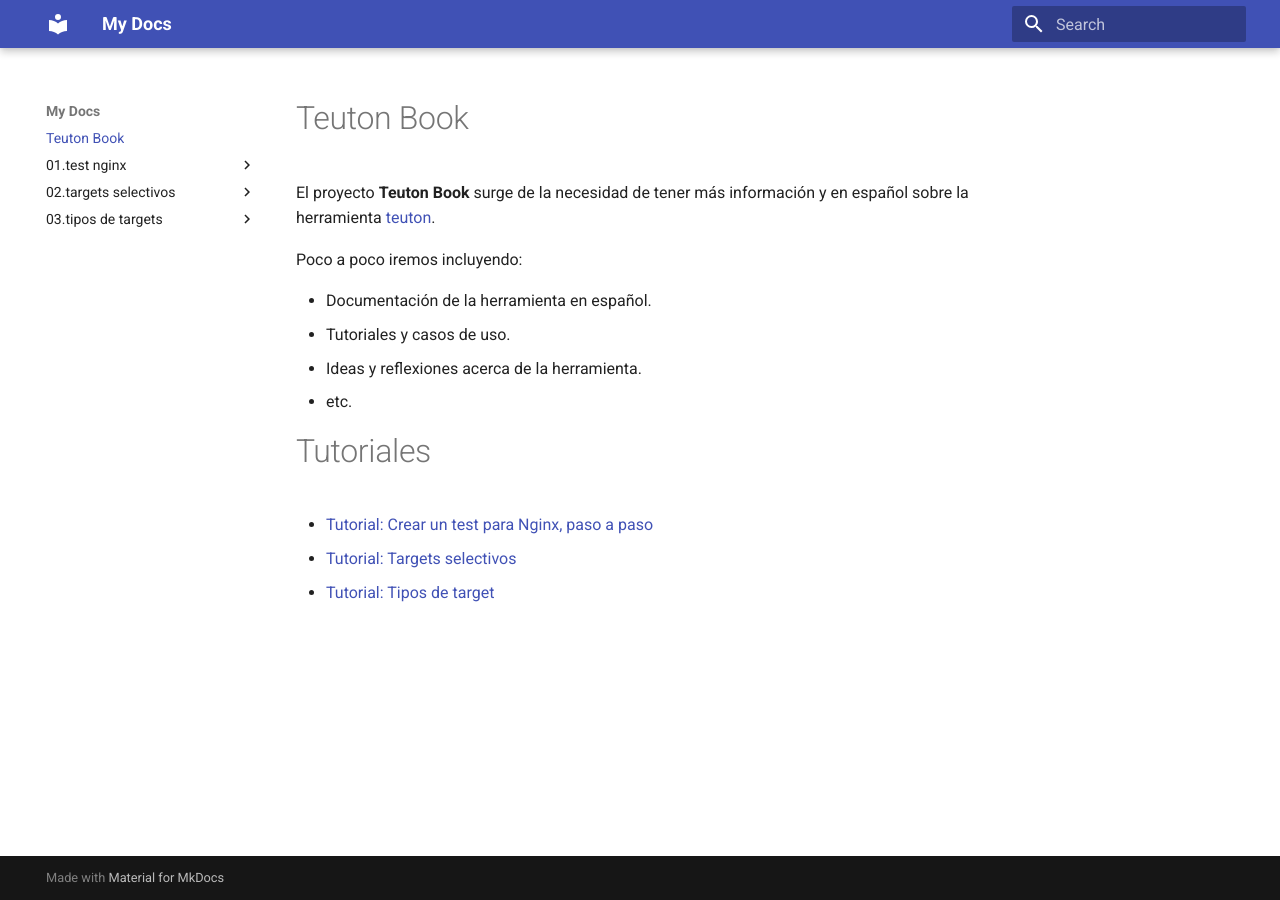
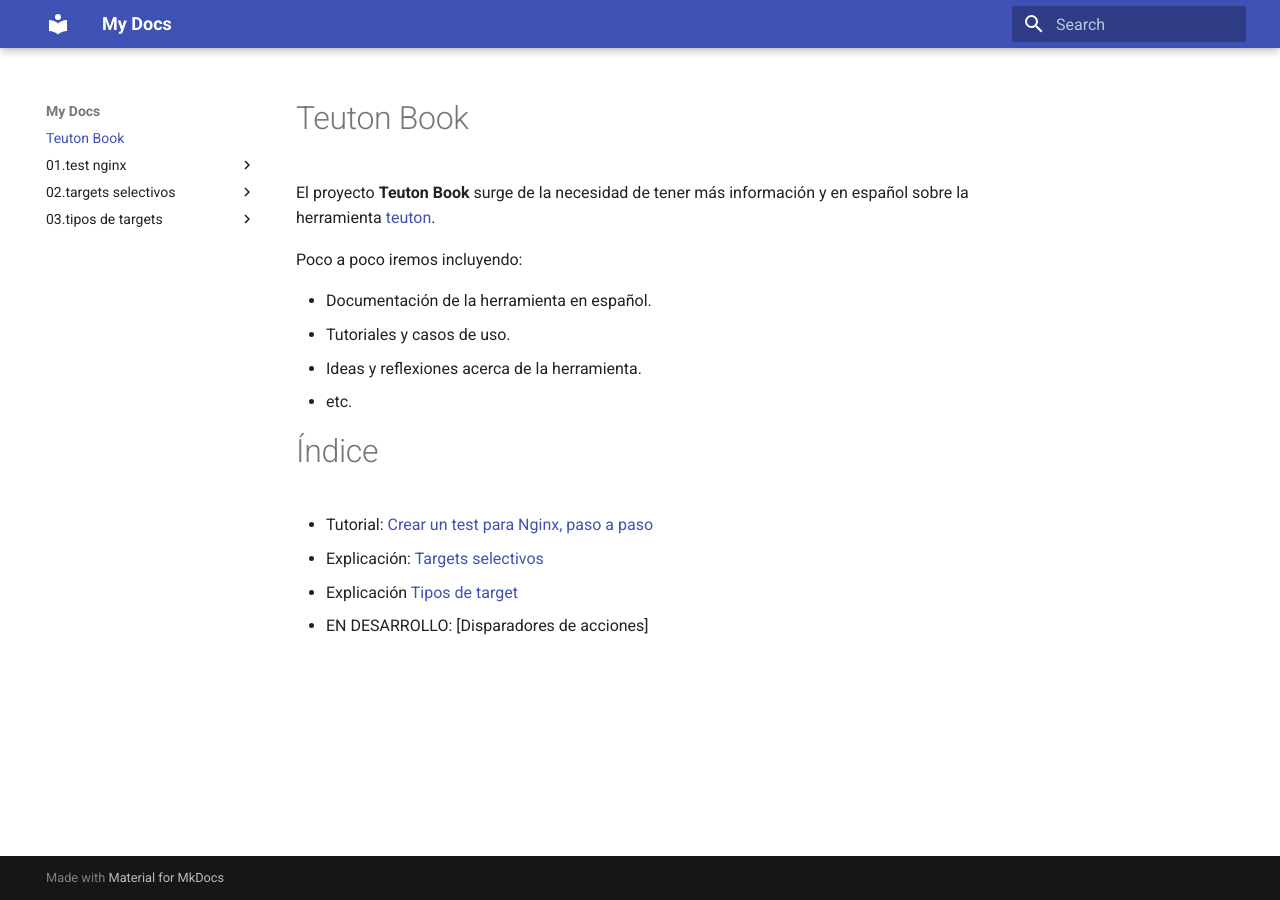
Before and after one commit to dvarrui/teuton-book, an MkDocs documentation site: the page built from docs/index.md, in a window 1280 px wide. Built offline with MkDocs 1.6.1 and Material for MkDocs 9.7.7, drawn with Linux system fonts in a browser that asks for light colours.

Commit message:
update links

```diff
--- a/docs/index.md
+++ b/docs/index.md
@@ -10,8 +10,9 @@
 * Ideas y reflexiones acerca de la herramienta.
 * etc.
 
-# Tutoriales
+# Índice
 
-* [Tutorial: Crear un test para Nginx, paso a paso](./01.test_nginx/index.md)
-* [Tutorial: Targets selectivos](./02.targets_selectivos/index.md)
-* [Tutorial: Tipos de target](./03.tipos_de_targets/index.md)
+* Tutorial: [Crear un test para Nginx, paso a paso](./01.test_nginx/index.md)
+* Explicación: [Targets selectivos](./02.targets_selectivos/index.md)
+* Explicación [Tipos de target](./03.tipos_de_targets/index.md)
+* EN DESARROLLO: [Disparadores de acciones]
```
